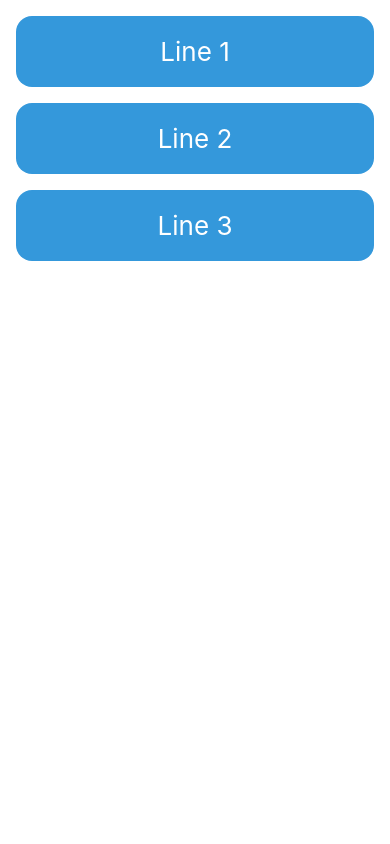
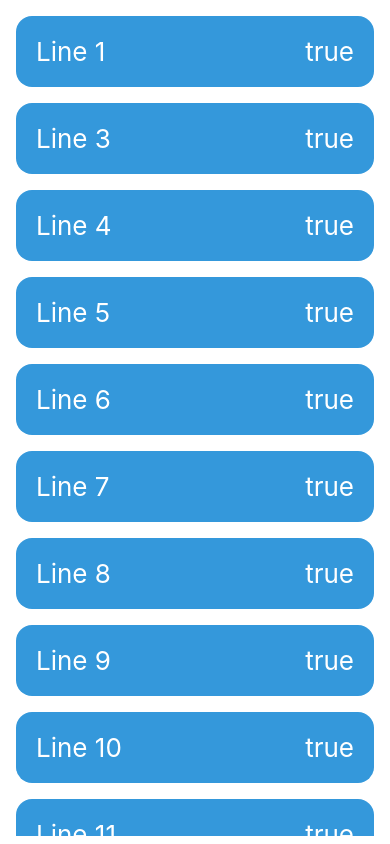
Before and after one commit to Dmitry1983/dataList, a React Native app: screen / in a window 390 px wide. Built offline with nearby package versions, Linux system fonts and the light colour scheme.

Commit message:
add data

```diff
--- a/App.js
+++ b/App.js
@@ -5,17 +5,31 @@ import {
 	StyleSheet,
 	FlatList,
 	TouchableOpacity,
+	Alert,
+	ScrollView,
+	SafeAreaView,
 } from 'react-native'
 import { data } from './src/data'
 
-const Item = ({ name, text }) => {
+const Item = ({ name, text, booked }) => {
 	return (
 		<TouchableOpacity
-			style={styles.item}
-			onPress={() => console.log(text)}
+			//style={styles.item}
+			//onPress={() => console.log(name)}
+			onPress={() => Alert.alert(name, text)}
 			activeOpacity={0.3}
 		>
-			<Text style={styles.title}>{name}</Text>
+			{booked ? (
+				<View style={styles.item}>
+					<View>
+						<Text style={styles.title}>{name}</Text>
+					</View>
+					<View>
+						<Text style={styles.title}>{booked ? 'true' : 'false'}</Text>
+					</View>
+				</View>
+			) : null}
+
 			{console.log(name)}
 		</TouchableOpacity>
 	)
@@ -26,7 +40,9 @@ const App = () => {
 		<View style={styles.container}>
 			<FlatList
 				data={data}
-				renderItem={({ item }) => <Item name={item.title} text={item.text} />}
+				renderItem={({ item }) => (
+					<Item name={item.title} text={item.text} booked={item.booked} />
+				)}
 				keyExtractor={(item) => item.id}
 			/>
 		</View>
@@ -39,6 +55,7 @@ const styles = StyleSheet.create({
 	container: {
 		flex: 1,
 		marginTop: 8,
+		marginBottom: 8,
 	},
 	item: {
 		backgroundColor: '#3498DB',
@@ -46,6 +63,8 @@ const styles = StyleSheet.create({
 		marginVertical: 8,
 		marginHorizontal: 16,
 		borderRadius: 16,
+		flexDirection: 'row',
+		justifyContent: 'space-between',
 	},
 	title: {
 		fontSize: 26,
--- a/src/data.js
+++ b/src/data.js
@@ -1,5 +1,74 @@
 export const data = [
-	{ id: '1', title: 'Line 1', text: 'Line 1 line 1 Line 1 line 1' },
-	{ id: '2', title: 'Line 2', text: 'Line 2 line 2 Line 2 line 2' },
-	{ id: '3', title: 'Line 3', text: 'Line 3 line 3 Line 3 line 3' },
+	{
+		id: '1',
+		title: 'Line 1',
+		text: 'Line 1 line 1 Line 1 line 1',
+		booked: true,
+	},
+	{
+		id: '2',
+		title: 'Line 2',
+		text: 'Line 2 line 2 Line 2 line 2',
+		booked: false,
+	},
+	{
+		id: '3',
+		title: 'Line 3',
+		text: 'Line 3 line 3 Line 3 line 3',
+		booked: true,
+	},
+	{
+		id: '4',
+		title: 'Line 4',
+		text: 'Line 4 line 4 Line 4 line 4',
+		booked: true,
+	},
+	{
+		id: '5',
+		title: 'Line 5',
+		text: 'Line  5 line 5 Line 5 line 5',
+		booked: true,
+	},
+	{
+		id: '6',
+		title: 'Line 6',
+		text: 'Line 6 line 6 Line 6 line 6',
+		booked: true,
+	},
+	{
+		id: '7',
+		title: 'Line 7',
+		text: 'Line 7 line 7 Line 7 line 7',
+		booked: true,
+	},
+	{
+		id: '8',
+		title: 'Line 8',
+		text: 'Line 8 line 38 Line 8 line 8',
+		booked: true,
+	},
+	{
+		id: '9',
+		title: 'Line 9',
+		text: 'Line 9 line 9 Line 9 line 9',
+		booked: true,
+	},
+	{
+		id: '10',
+		title: 'Line 10',
+		text: 'Line 10 line 10 Line 10 line 10',
+		booked: true,
+	},
+	{
+		id: '11',
+		title: 'Line 11',
+		text: 'Line 11 line 11 Line 11 line 11',
+		booked: true,
+	},
+	{
+		id: '12',
+		title: 'Line 12',
+		text: 'Line 12 line 12 Line 12 line 12',
+		booked: true,
+	},
 ]
```
